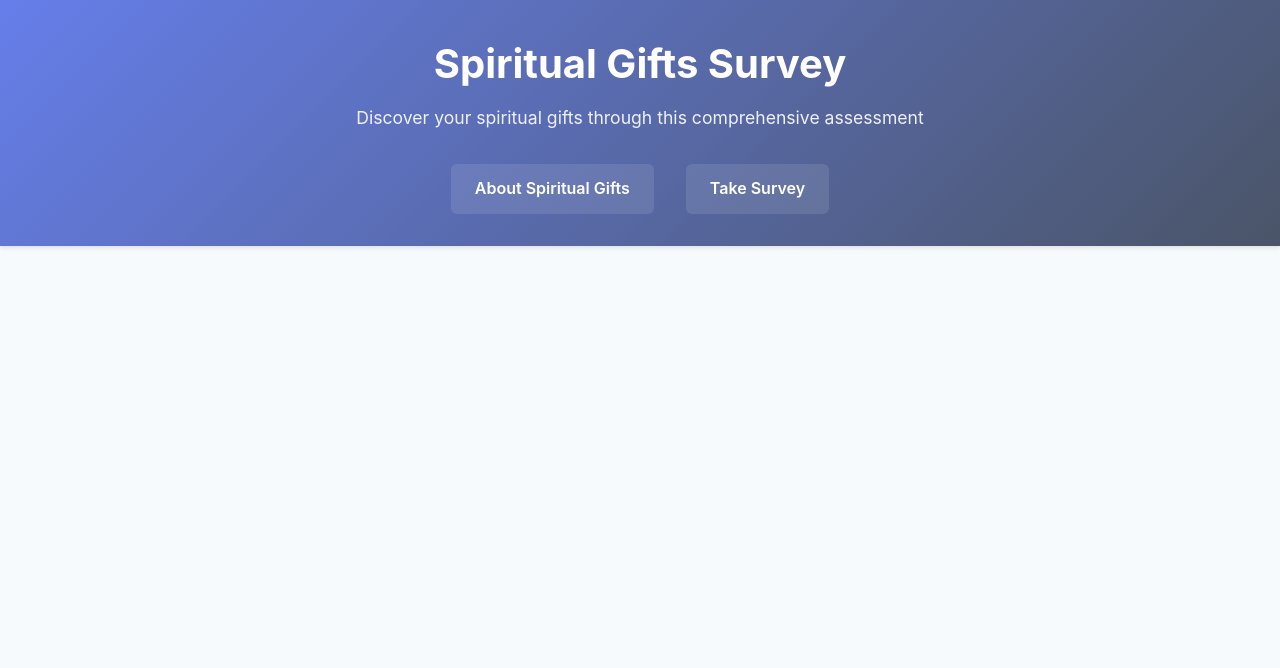
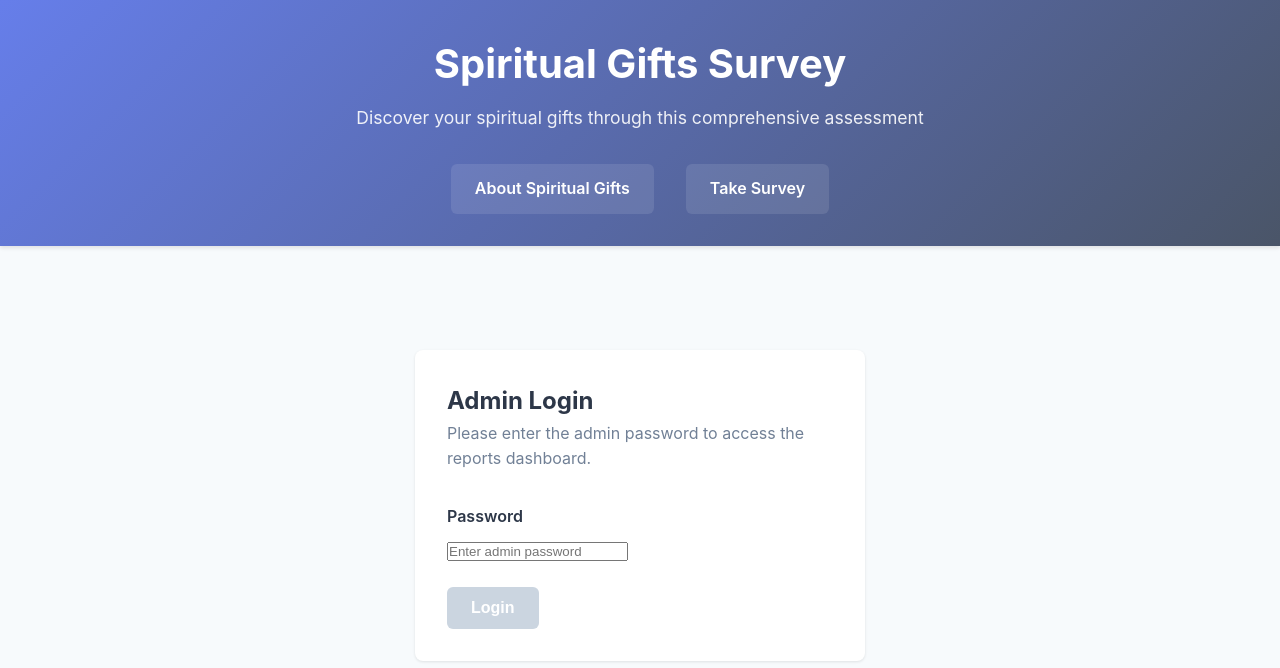
Before and after one commit to elishambadi/spiritual-gifts, a Vue app in the folder frontend/: page /login in a window 1280 px wide. Shown: the top 668 px of the page. Built offline with nearby package versions, Linux system fonts and the light colour scheme.

Commit message:
add authwall

```diff
--- a/frontend/src/App.vue
+++ b/frontend/src/App.vue
@@ -7,6 +7,8 @@
       <nav class="header-nav">
         <router-link to="/" class="nav-link" :class="{ active: $route.path === '/' }">About Spiritual Gifts</router-link>
         <router-link to="/survey" class="nav-link" :class="{ active: $route.path === '/survey' }">Take Survey</router-link>
+        <router-link v-if="authState.isAdmin" to="/admin-reports" class="nav-link" :class="{ active: $route.path === '/admin-reports' }">Admin Reports</router-link>
+        <button v-if="authState.isAdmin" @click="handleLogout" class="nav-link logout-btn">Logout</button>
       </nav>
     </header>
     <main>
@@ -16,7 +18,38 @@
 </template>
 
 <script>
+import { useAuth } from './store/auth'
+import { useRouter } from 'vue-router'
+
 export default {
-  name: 'App'
+  name: 'App',
+  setup() {
+    const { state: authState, logout } = useAuth()
+    const router = useRouter()
+
+    const handleLogout = () => {
+      logout()
+      router.push('/')
+    }
+
+    return {
+      authState,
+      handleLogout
+    }
+  }
 }
 </script>
+
+<style>
+.logout-btn {
+  background: rgba(255, 255, 255, 0.1);
+  border: none;
+  cursor: pointer;
+  font-family: inherit;
+  font-size: inherit;
+}
+
+.logout-btn:hover {
+  background: rgba(255, 255, 255, 0.2);
+}
+</style>
--- a/frontend/src/main.js
+++ b/frontend/src/main.js
@@ -5,6 +5,8 @@ import GiftsView from './views/GiftsView.vue'
 import SurveyView from './views/SurveyView.vue'
 import ResultsView from './views/ResultsView.vue'
 import AdminView from './views/AdminView.vue'
+import LoginView from './views/LoginView.vue'
+import { useAuth } from './store/auth'
 import './style.css'
 
 const router = createRouter({
@@ -13,8 +15,26 @@ const router = createRouter({
     { path: '/', component: GiftsView },
     { path: '/survey', component: SurveyView },
     { path: '/results/:id', component: ResultsView, props: true },
-    { path: '/admin-reports', component: AdminView }
+    { path: '/login', component: LoginView },
+    {
+      path: '/admin-reports',
+      component: AdminView,
+      meta: { requiresAuth: true }
+    }
   ]
+})
+
+// Initialize auth on app start
+const { initAuth, state } = useAuth()
+initAuth()
+
+// Navigation guard
+router.beforeEach((to, from, next) => {
+  if (to.meta.requiresAuth && !state.isAdmin) {
+    next('/login')
+  } else {
+    next()
+  }
 })
 
 const app = createApp(App)
--- /dev/null
+++ b/frontend/src/store/auth.js
@@ -0,0 +1,40 @@
+import { reactive } from 'vue'
+
+const state = reactive({
+  isAdmin: false,
+  adminPassword: null
+})
+
+export const useAuth = () => {
+  const checkAdmin = (password) => {
+    // Simple password check - in production, use proper authentication
+    const ADMIN_PASSWORD = 'parklandsadmin2024'
+    if (password === ADMIN_PASSWORD) {
+      state.isAdmin = true
+      state.adminPassword = password
+      localStorage.setItem('adminAuth', password)
+      return true
+    }
+    return false
+  }
+
+  const logout = () => {
+    state.isAdmin = false
+    state.adminPassword = null
+    localStorage.removeItem('adminAuth')
+  }
+
+  const initAuth = () => {
+    const savedAuth = localStorage.getItem('adminAuth')
+    if (savedAuth) {
+      checkAdmin(savedAuth)
+    }
+  }
+
+  return {
+    state,
+    checkAdmin,
+    logout,
+    initAuth
+  }
+}
--- /dev/null
+++ b/frontend/src/views/LoginView.vue
@@ -0,0 +1,93 @@
+<template>
+  <div class="login-container">
+    <div class="card login-card">
+      <h2>Admin Login</h2>
+      <p style="color: var(--text-secondary); margin-bottom: 2rem;">
+        Please enter the admin password to access the reports dashboard.
+      </p>
+
+      <form @submit.prevent="handleLogin">
+        <div class="form-group">
+          <label for="password">Password</label>
+          <input
+            type="password"
+            id="password"
+            v-model="password"
+            placeholder="Enter admin password"
+            :disabled="loading"
+          />
+        </div>
+
+        <div v-if="error" class="error-message">
+          {{ error }}
+        </div>
+
+        <button type="submit" class="btn btn-primary" :disabled="loading || !password">
+          {{ loading ? 'Logging in...' : 'Login' }}
+        </button>
+      </form>
+    </div>
+  </div>
+</template>
+
+<script>
+import { ref } from 'vue'
+import { useRouter } from 'vue-router'
+import { useAuth } from '../store/auth'
+
+export default {
+  name: 'LoginView',
+  setup() {
+    const router = useRouter()
+    const { checkAdmin } = useAuth()
+    const password = ref('')
+    const error = ref(null)
+    const loading = ref(false)
+
+    const handleLogin = async () => {
+      loading.value = true
+      error.value = null
+
+      // Small delay to show loading state
+      await new Promise(resolve => setTimeout(resolve, 500))
+
+      if (checkAdmin(password.value)) {
+        router.push('/admin-reports')
+      } else {
+        error.value = 'Invalid password. Please try again.'
+        loading.value = false
+      }
+    }
+
+    return {
+      password,
+      error,
+      loading,
+      handleLogin
+    }
+  }
+}
+</script>
+
+<style scoped>
+.login-container {
+  display: flex;
+  justify-content: center;
+  align-items: center;
+  min-height: 60vh;
+}
+
+.login-card {
+  max-width: 450px;
+  width: 100%;
+}
+
+.error-message {
+  color: var(--accent-color);
+  background: rgba(245, 101, 101, 0.1);
+  padding: 0.75rem;
+  border-radius: 6px;
+  margin-bottom: 1rem;
+  font-size: 0.9rem;
+}
+</style>
```
